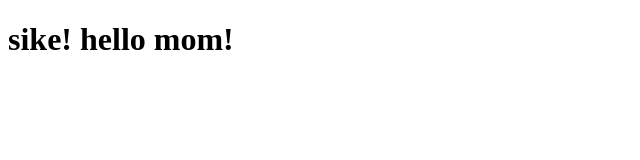
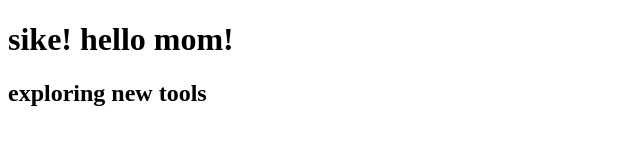
Before and after one commit to marcoaquijedev/git_test, a plain HTML site: page repos/index.html in a window 1280 px wide. Shown: the whole page, without its empty margins (0-640 px from the left). Drawn offline with Linux system fonts and the light colour scheme.

Commit message:
stong line h2 tag

```diff
--- a/repos/index.html
+++ b/repos/index.html
@@ -7,5 +7,5 @@
 </head>
 <body>
     <h1>sike! hello mom!</h1>
-</body>
+    <h2><strong>exploring new tools</strong></h2>
 </html>
```
